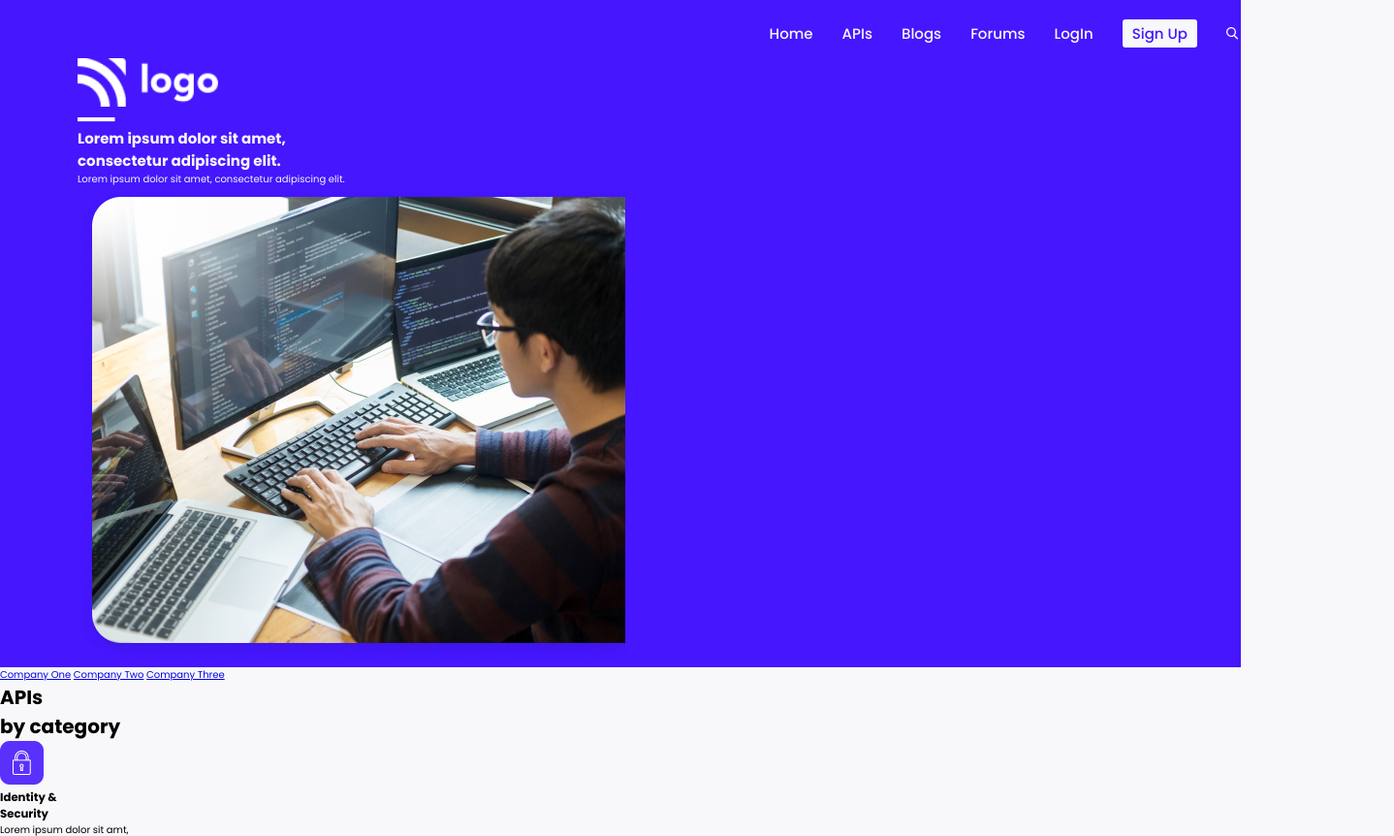
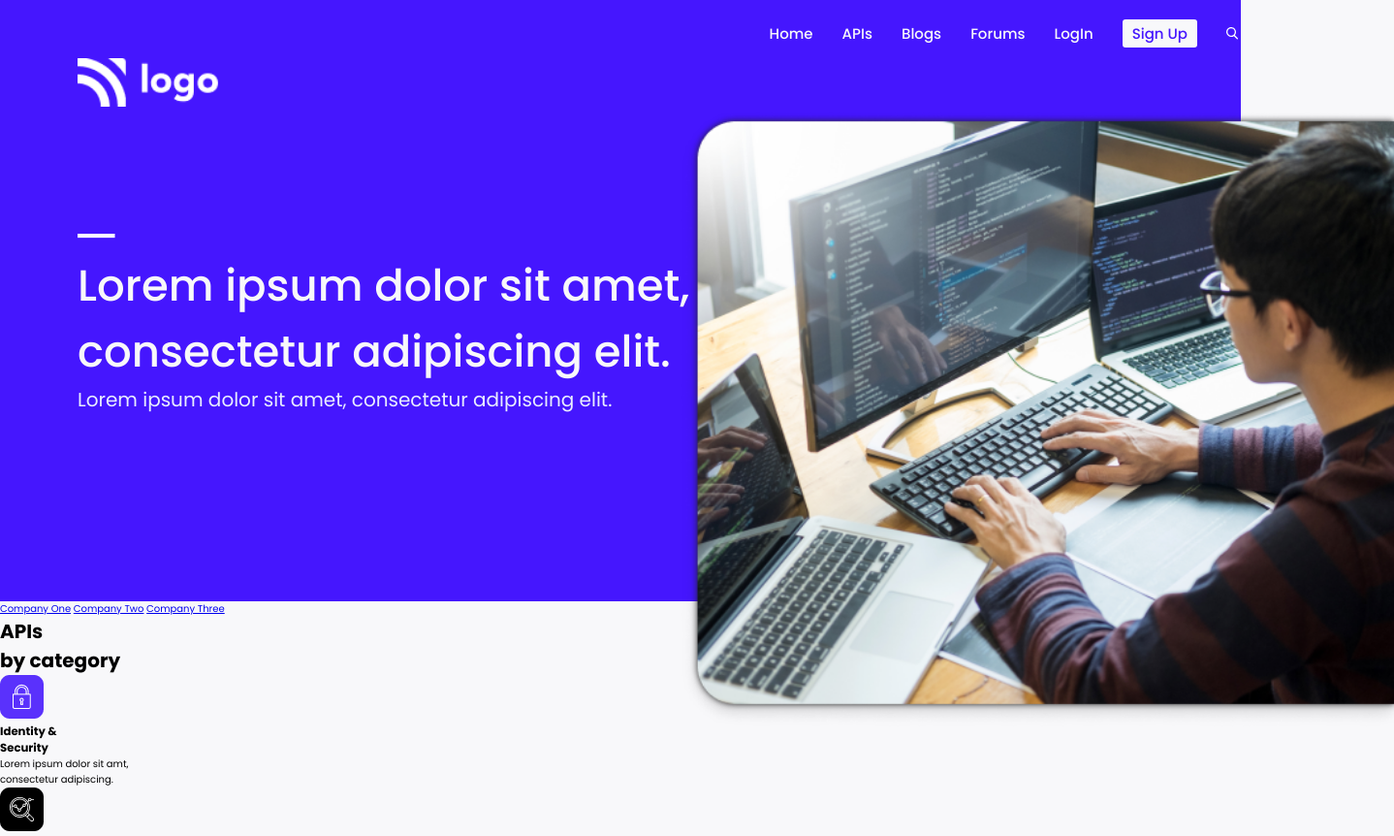
Before and after one commit to omkarg01/HTML-CSS-Project-9, a website: page index.html in a window 1280 px wide. Shown: the top 862 px of the page at 97% size, 1438 px wide, since content can reach past the window. Drawn offline with Linux system fonts and the light colour scheme.

Commit message:
Header Section complete

```diff
--- a/style.css
+++ b/style.css
@@ -2,6 +2,7 @@
 @import url("https://fonts.googleapis.com/css2?family=Poppins:wght@100;200;300;400;500;600;700;800;900&display=swap");
 @import url("https://fonts.googleapis.com/css2?family=Righteous:wght@100;200;300;400;500;600;700;800;900&display=swap");
 
+/* @import url('https://fonts.googleapis.com/css2?family=Poppins:ital,wght@0,100;0,200;0,300;0,400;0,500;0,600;0,700;0,800;1,600&display=swap'); */
 * {
   font-family: "Poppins", sans-serif;
   margin: 0;
@@ -32,6 +33,7 @@ header {
   padding: 0 8rem;
   padding-top: 6rem;
   position: relative;
+  height: 70vh;
 }
 
 .logo-div {
@@ -53,9 +55,32 @@ nav {
   font-weight: 500;
 }
 
-.nav-item-active{
+.nav-item-active {
   background-color: var(--white);
   padding: 0.3rem 1rem;
   color: var(--primary-blue);
   border-radius: 3px;
 }
+
+.header-text {
+  margin-top: 12rem;
+}
+
+.header-text>h2 {
+  margin-top: 1rem;
+  font-size: 4.5rem;
+  font-weight: 500;
+}
+
+.header-text>p {
+  font-size: 2rem;
+  color: var(--light-grey);
+}
+
+.header-image {
+  position: absolute;
+  height: 80vh;
+  top: 18%;
+  left: 54.7%;
+  filter: drop-shadow(0px 0px 3px #222);
+}
```
